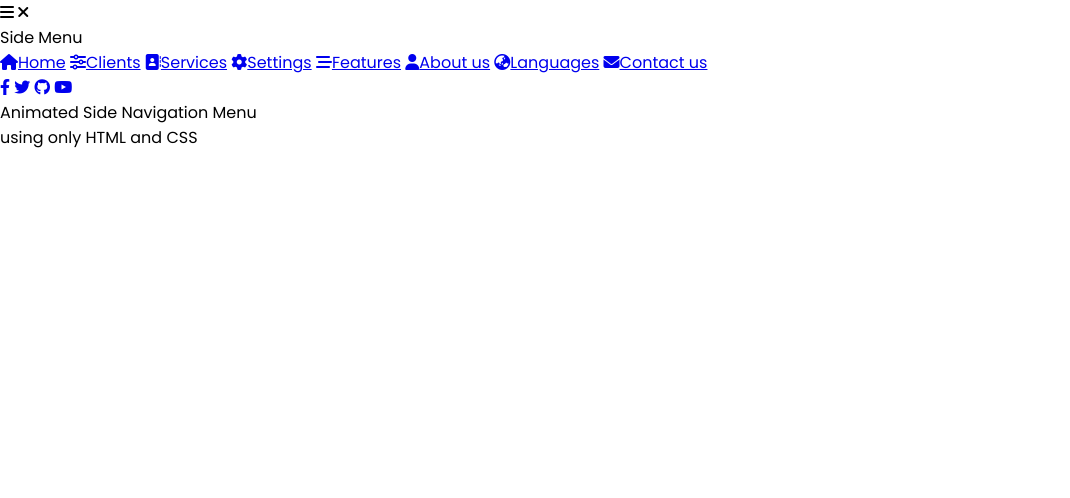
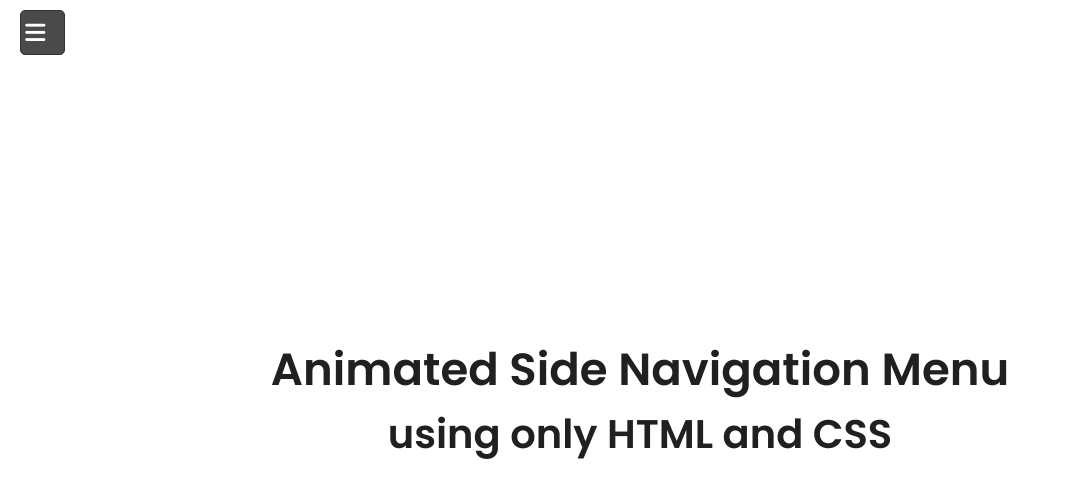
Before and after one commit to CaffeineJUN/animated-sidebar-js, a plain HTML site: page index.html in a window 1280 px wide. Shown: the whole page, without its empty margins (0-1070 px from the left). Drawn offline with Linux system fonts and the light colour scheme.

Commit message:
animated sidebar css

```diff
--- a/style.css
+++ b/style.css
@@ -6,3 +6,156 @@
     box-sizing: border-box;
     font-family: 'Poppins', sans-serif;
 }
+
+.wrapper {
+    height: 100%;
+    width: 300px;
+    position: relative;
+}
+
+.wrapper .menu-btn {
+    position: absolute;
+    left: 20px;
+    top: 10px;
+    background-color: #4a4a4a;
+    color: #fff;
+    height: 45px;
+    width: 45px;
+    z-index: 9999;
+    border: 1px solid #333;
+    border-radius: 5px;
+    cursor: pointer;
+    display: flex;
+    justify-content: center;
+    align-items: center;
+    transition: all 0.3s ease;
+}
+
+#btn:checked ~ .menu-btn {
+    left: 247px;
+}
+
+.wrapper .menu-btn {
+    position: absolute;
+    font-size: 23px;
+    transition: all 0.3s ease;
+}
+
+.wrapper .menu-btn i.fa-times {
+    opacity: 0;
+}
+
+#btn:checked ~ .menu-btn i.fa-times {
+    opacity: 1;
+    transform: rotate(-180deg);
+}
+
+#btn:checked ~ .menu-btn i.fa-bars {
+    opacity: 0;
+    transform: rotate(180deg);
+}
+
+#sidebar {
+    position: fixed;
+    background-color: #404040;
+    height: 100%;
+    width: 270px;
+    overflow: hidden;
+    left: -270px;
+    transition: all 0.3s ease;
+}
+
+#btn:checked ~ #sidebar {
+    left: 0;
+}
+
+#sidebar .title {
+    line-height: 65px;
+    text-align: center;
+    background: #333;
+    font-size: 25px;
+    font-weight: 600;
+    color: #f2f2f2;
+    border-bottom: 1px solid #222;
+}
+
+#sidebar .list-items {
+    position: relative;
+    background-color: #404040;
+    width: 100%;
+    height: 100%;
+    list-style: none;
+}
+
+#sidebar .list-items li {
+    padding-left: 40px;
+    line-height: 50px;
+    border-top: 1px solid rgba(255, 255, 255, 0.1);
+    border-bottom: 1px solid #333;
+    transition: all 0.3s ease;
+}
+
+#sidebar .list-items li:hover {
+    border-top: 1px solid transparent;
+    border-bottom: 1px solid transparent;
+    box-shadow: 0 0px 10px 3px #222;
+}
+
+#sidebar .list-items li:first-child {
+    border-top: none;
+}
+
+#sidebar .list-items li a {
+    color: #f2f2f2;
+    text-decoration: none;
+    font-size: 18px;
+    font-weight: 500;
+    height: 100%;
+    width: 100%;
+    display: block;
+}
+
+#sidebar .list-items li a i {
+    margin-right: 20px;
+}
+
+#sidebar .list-items .icons {
+    width: 100%;
+    height: 40px;
+    text-align: center;
+    position: absolute;
+    bottom: 100px;
+    line-height: 40px;
+    display: flex;
+    align-items: center;
+    justify-content: center;
+}
+
+#sidebar .list-items .icons a:hover {
+    background: #404040;
+}
+
+.list-items .icons a:first-child {
+    margin-left: 0px;
+}
+
+.content {
+    position: absolute;
+    top: 50%;
+    left: 50%;
+    transform: translate(-50%, -50%);
+    color: #202020;
+    z-index: -1;
+    width: 100%;
+    text-align: center;
+}
+
+.content .header {
+    font-size: 45px;
+    font-weight: 700;
+}
+
+.content p {
+    font-size: 40px;
+    font-weight: 700;
+}
```
